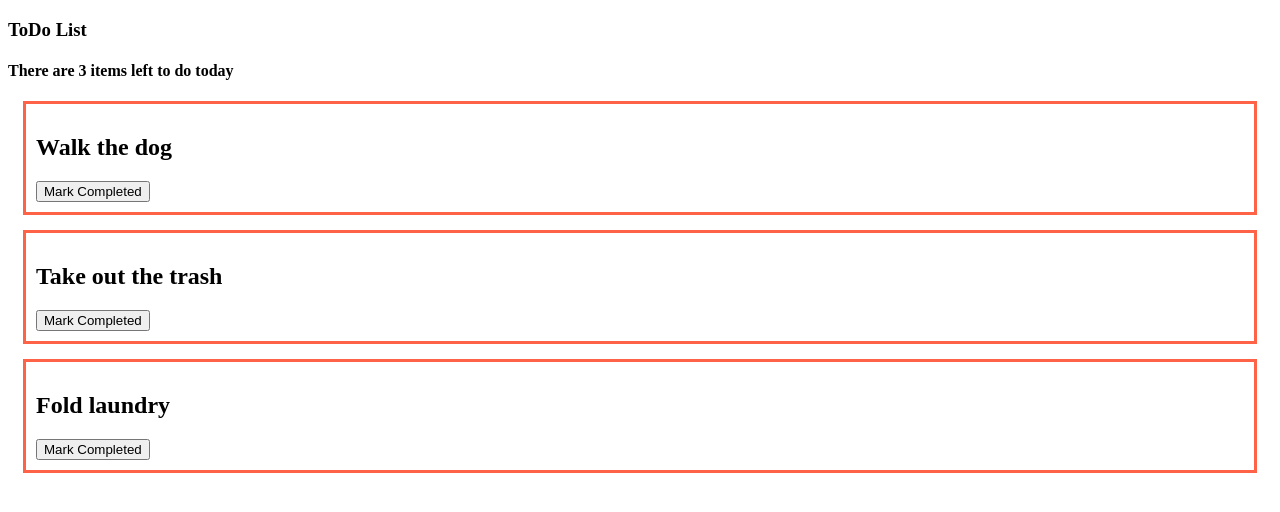
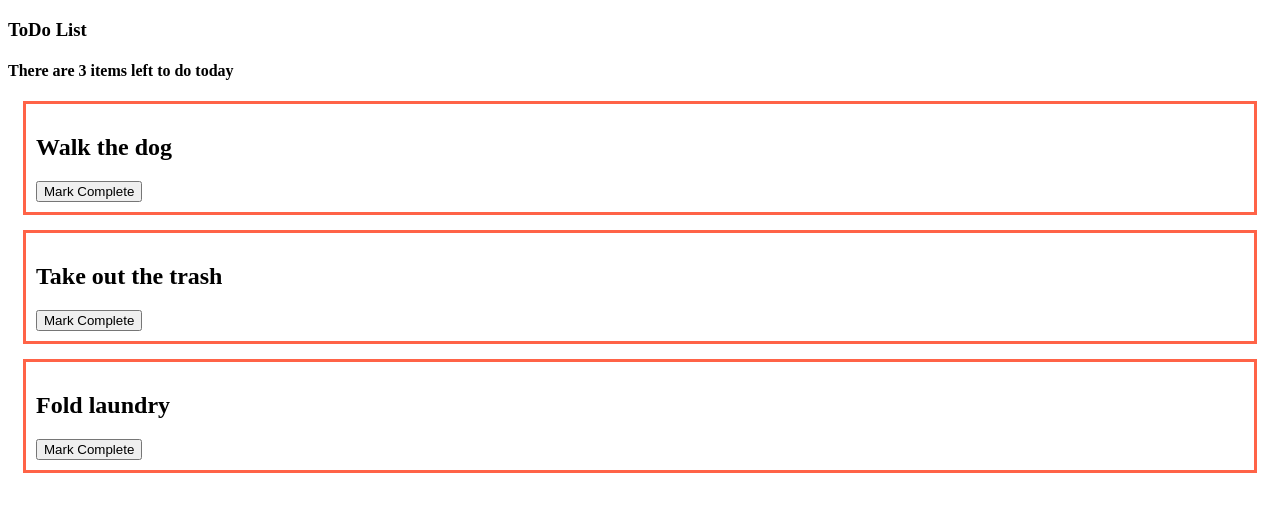
Before and after one commit to SpencerTruett/Vue-ToDo, a Vue app: page / in a window 1280 px wide. Shown: the top 512 px of the page. Built offline with nearby package versions, Linux system fonts and the light colour scheme.

Commit message:
added conditional text to button

```diff
--- a/src/components/TodoItem.vue
+++ b/src/components/TodoItem.vue
@@ -1,7 +1,7 @@
 <template>
   <div>
     <h2 :class="{ completed: todo.complete }">{{ todo.name }}</h2>
-    <button @click="handleClick">Mark Completed</button>
+    <button @click="handleClick">{{ buttonText }}</button>
   </div>
 </template>
 
@@ -11,6 +11,11 @@ export default {
   methods: {
     handleClick() {
       this.$emit("status-change", this.todo);
+    }
+  },
+  computed: {
+    buttonText() {
+      return this.todo.complete ? "Mark Incomplete" : "Mark Complete";
     }
   }
 };
```
